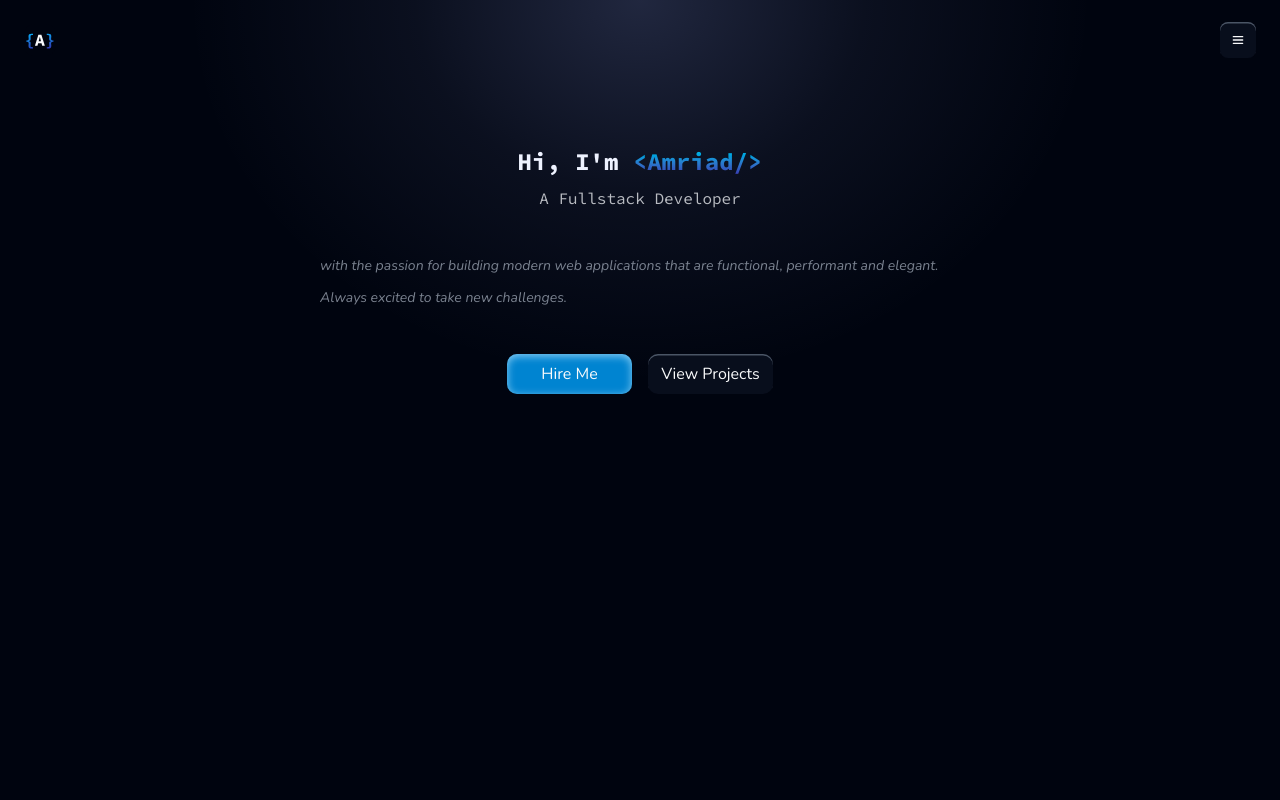
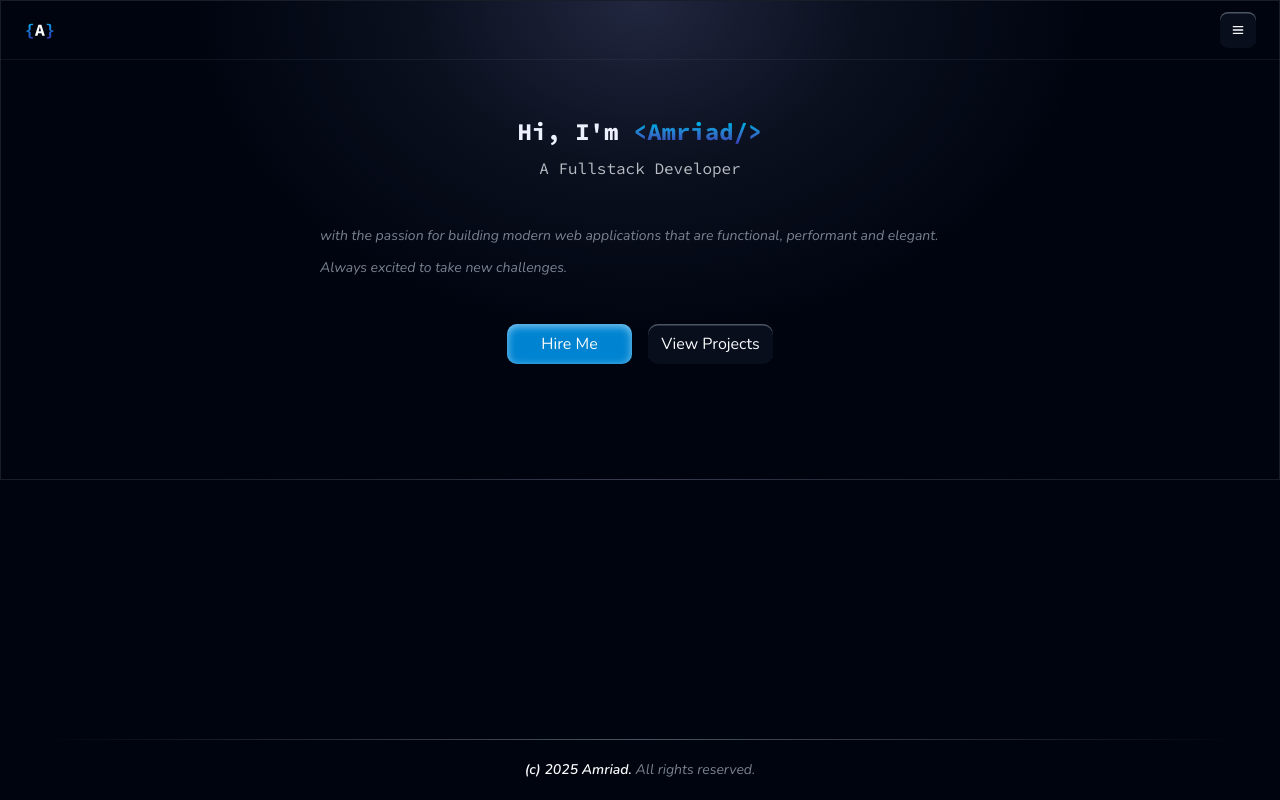
Before and after one commit to Amriad7/personal-portfolio, a React (Vite) app: page /#/ in a window 1280 px wide. Built offline with nearby package versions, Linux system fonts and the light colour scheme.

Commit message:
added footer

```diff
--- a/package.json
+++ b/package.json
@@ -11,6 +11,7 @@
   },
   "dependencies": {
     "@radix-ui/react-dialog": "^1.1.14",
+    "@radix-ui/react-separator": "^1.1.7",
     "@radix-ui/react-slot": "^1.2.3",
     "@tailwindcss/vite": "^4.1.10",
     "class-variance-authority": "^0.7.1",
--- a/src/App.tsx
+++ b/src/App.tsx
@@ -1,13 +1,15 @@
+import Footer from "./components/footer";
 import Header from "./components/header";
 import { Outlet } from "react-router";
 
 function App() {
   return (
-    <div className="dark bg-background text-foreground font-nunito">
+    <div className="dark relative bg-background text-foreground font-nunito flex flex-col justify-between min-h-screen">
       <Header />
-      <main className="min-h-screen">
+      <main className="">
         <Outlet />
       </main>
+      <Footer />
     </div>
   );
 }
--- /dev/null
+++ b/src/components/footer.tsx
@@ -0,0 +1,17 @@
+import { Separator } from "./ui/separator";
+import P from "./ui/paragraph";
+
+const Footer = () => {
+  return (
+    <div>
+      <Separator />
+      <footer className="flex items-center justify-center h-[60px] w-full">
+        <P className="italic">
+          <span className="font-semibold text-gray-50">(c) 2025 Amriad.</span>{" "}
+          All rights reserved.
+        </P>
+      </footer>
+    </div>
+  );
+};
+export default Footer;
--- a/src/components/header.tsx
+++ b/src/components/header.tsx
@@ -4,7 +4,7 @@ import Logo from "./ui/logo";
 
 const Header = () => {
   return (
-    <header className="flex items-center justify-between px-6 h-[80px] w-full fixed">
+    <header className="flex items-center justify-between px-6 h-[60px] w-full fixed border-b border-gray-600/20">
       <Logo />
       <SideMenu />
       {/* <NavMenu /> */}
--- /dev/null
+++ b/src/components/ui/separator.tsx
@@ -0,0 +1,27 @@
+import * as React from "react";
+import * as SeparatorPrimitive from "@radix-ui/react-separator";
+
+import { cn } from "@/lib/utils";
+
+function Separator({
+  className,
+  orientation = "horizontal",
+  decorative = true,
+  ...props
+}: React.ComponentProps<typeof SeparatorPrimitive.Root>) {
+  return (
+    <SeparatorPrimitive.Root
+      data-slot="separator"
+      decorative={decorative}
+      orientation={orientation}
+      className={cn(
+        "separator-gradient shrink-0 data-[orientation=horizontal]:h-px data-[orientation=horizontal]:w-full data-[orientation=vertical]:h-full data-[orientation=vertical]:w-px",
+        className
+      )}
+      {...props}
+    />
+  );
+}
+
+// bg-[radial-gradient(ellipse_at_center,_var(--tw-gradient-stops))] from-green-200 via-gray-600 to-pink-50
+export { Separator };
--- a/src/index.css
+++ b/src/index.css
@@ -100,6 +100,10 @@
   background: radial-gradient(ellipse at top,  #a3b3ff33 0%, #a3b3ff11 25%,  #00040f00 50%);
 }
 
+.separator-gradient {
+  background: radial-gradient(ellipse at center, #4b5563 0%, transparent 66%);
+}
+
 .dark {
   --background: #00040F;
   --foreground: #f9fafb;
--- a/src/pages/home.tsx
+++ b/src/pages/home.tsx
@@ -7,7 +7,7 @@ const Home = () => {
   return (
     <div>
       {/* Hero Section */}
-      <section className="px-6 py-[80px] h-screen max-h-[540px] flex items-center justify-center hero-gradient">
+      <section className="px-6 border py-[80px] h-screen max-h-[480px] flex items-center justify-center hero-gradient">
         <div className="m-auto space-y-10 max-w-[640px] text-indigo-50">
           <Heading
             title={
```
Also changed, not shown: 1 other file (tests, documents, lock files or other folders).
